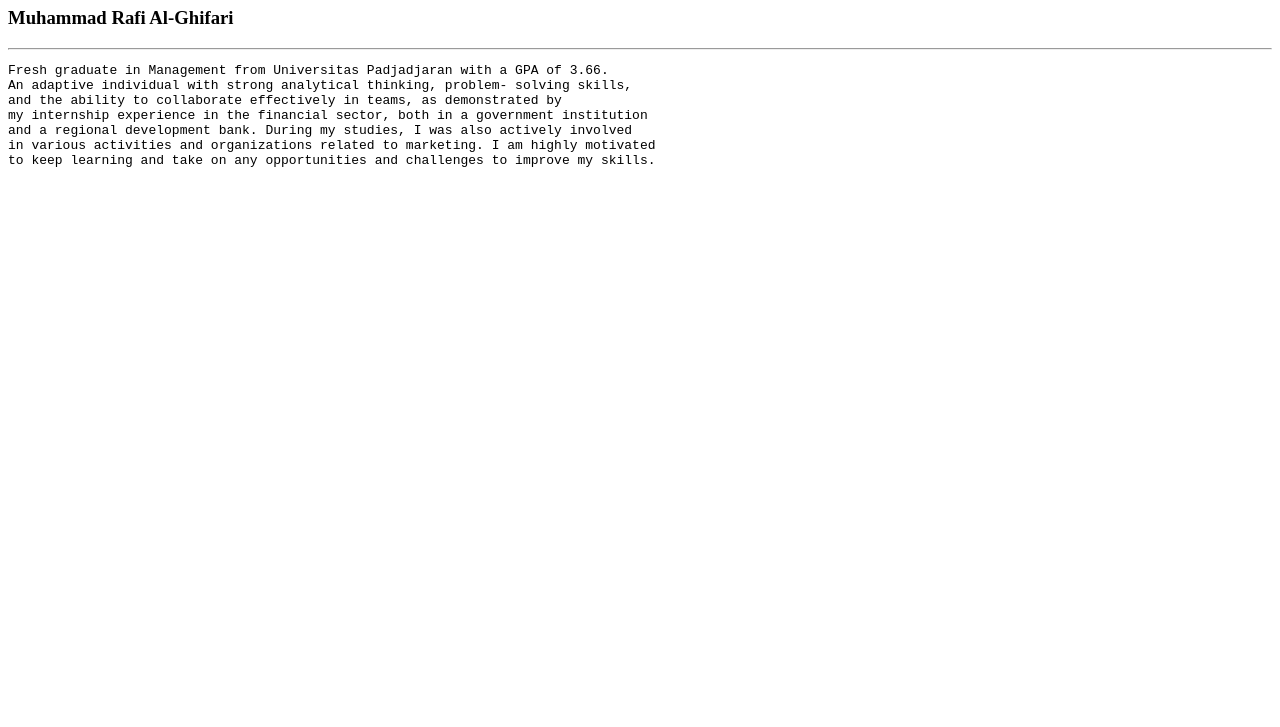
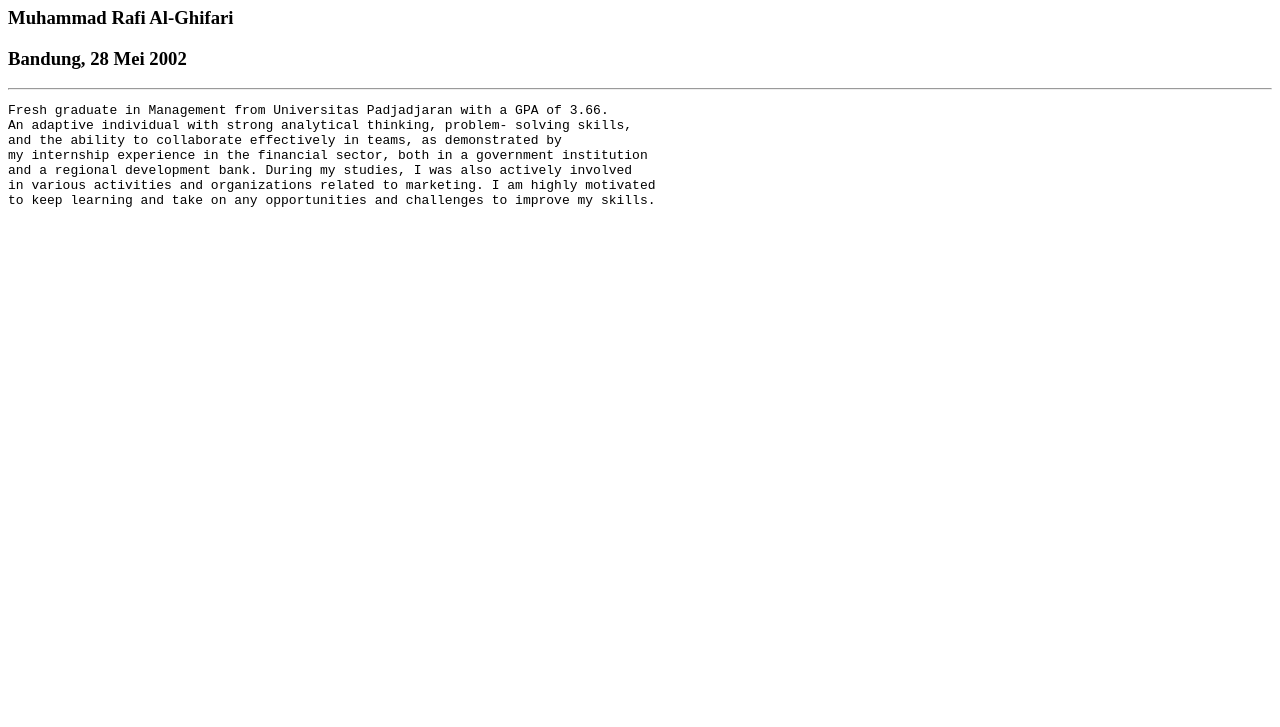
Before and after one commit to muragi28/Portofolio, a plain HTML site: page index.html in a window 1280 px wide. Shown: the part 73-800 px from the top of the page. Drawn offline with Linux system fonts and the light colour scheme.

Commit message:
Update index.html

```diff
--- a/index.html
+++ b/index.html
@@ -6,6 +6,7 @@
     <body>
         <h1>My Portfolio</h1>
         <h3> Muhammad Rafi Al-Ghifari</h3>
+        <h3> Bandung, 28 Mei 2002 </h3>
     </body>
     <hr>
     <pre>
```
